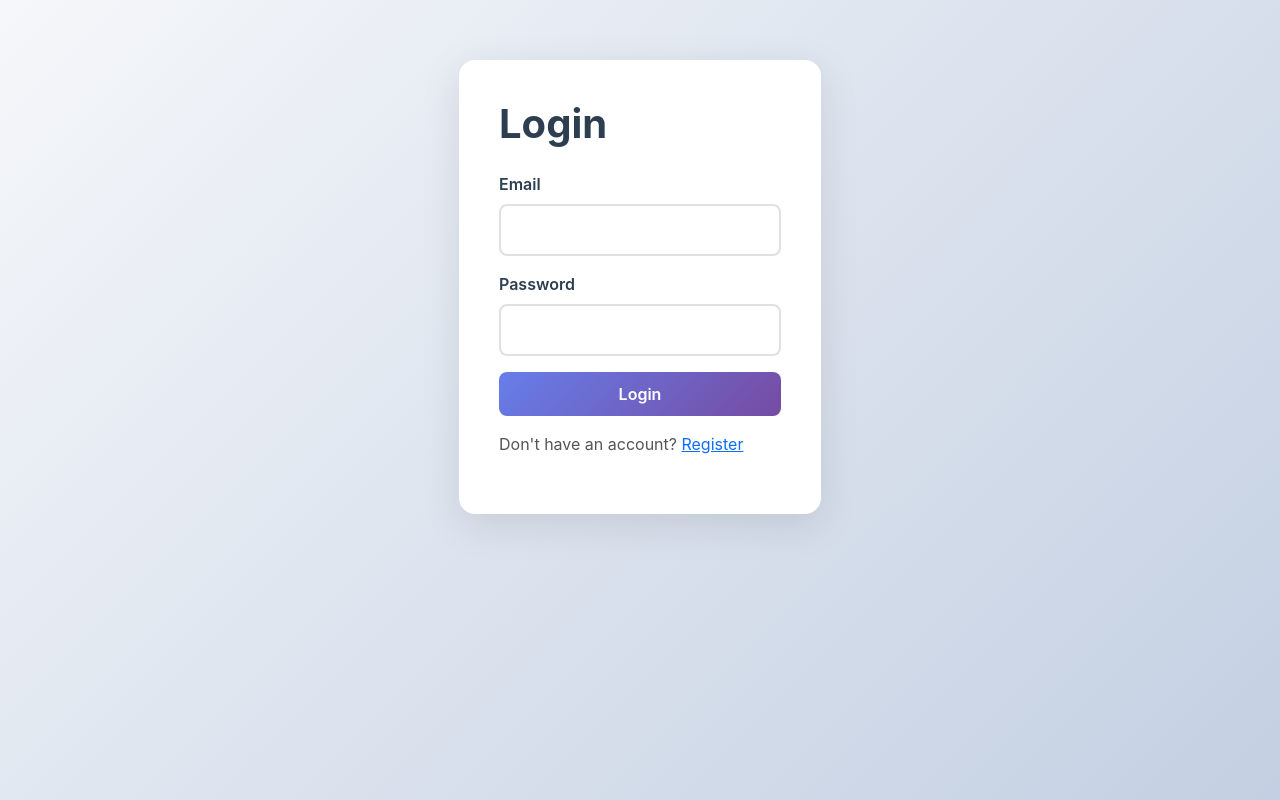
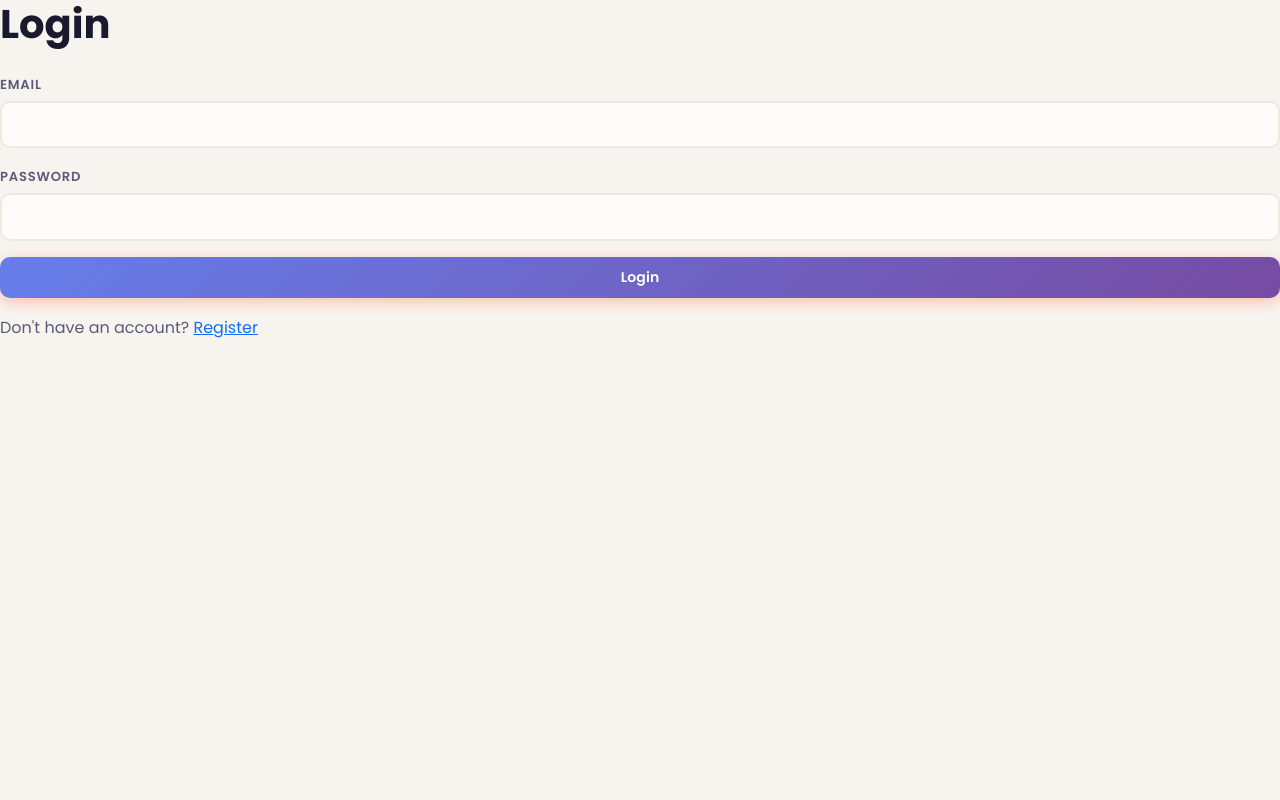
Before and after one commit to abhinanden9-ops/sprint1-backend, a React (Create React App) app in the folder Frontend-UI/: page /login in a window 1280 px wide. Built offline with nearby package versions, Linux system fonts and the light colour scheme; no server answers.

Commit message:
redesign global styles and add Poppins font

```diff
--- a/Frontend-UI/public/index.html
+++ b/Frontend-UI/public/index.html
@@ -3,8 +3,11 @@
   <head>
     <meta charset="utf-8" />
     <meta name="viewport" content="width=device-width, initial-scale=1" />
-    <meta name="theme-color" content="#000000" />
-    <meta name="description" content="QuickCook Recipe Management App" />
+    <meta name="theme-color" content="#FF6535" />
+    <meta name="description" content="QuickCook — Your personal recipe manager" />
+    <link rel="preconnect" href="https://fonts.googleapis.com" />
+    <link rel="preconnect" href="https://fonts.gstatic.com" crossorigin />
+    <link href="https://fonts.googleapis.com/css2?family=Poppins:wght@400;500;600;700;800&display=swap" rel="stylesheet" />
     <title>QuickCook</title>
   </head>
   <body>
--- a/Frontend-UI/src/App.css
+++ b/Frontend-UI/src/App.css
@@ -1,60 +1,83 @@
-:root {
-  --primary-color: #ff6b6b;
-  --secondary-color: #4ecdc4;
-  --dark-color: #2c3e50;
-  --light-color: #ecf0f1;
-  --text-color: #34495e;
-}
-
 .App {
   min-height: 100vh;
   display: flex;
   flex-direction: column;
-  background: linear-gradient(135deg, #f5f7fa 0%, #c3cfe2 100%);
-}
-
-.App-header {
-  background: linear-gradient(135deg, #667eea 0%, #764ba2 100%);
-  padding: 20px;
-  color: white;
-  box-shadow: 0 4px 15px rgba(0, 0, 0, 0.1);
+  background-color: var(--bg);
 }
 
 .App-main {
   flex: 1;
-  padding: 40px 20px;
+  padding: 40px 20px 60px;
 }
 
-.auth-container {
-  max-width: 500px;
-  margin: 60px auto;
-  padding: 40px;
-  background: white;
-  border-radius: 16px;
-  box-shadow: 0 10px 40px rgba(0, 0, 0, 0.1);
-  animation: slideIn 0.4s ease-out;
+/* ── Auth pages ──────────────────────────────── */
+.auth-wrapper {
+  min-height: 100vh;
+  display: flex;
+  align-items: center;
+  justify-content: center;
+  background: linear-gradient(145deg, #1C1C2E 0%, #2D2D44 60%, #FF6535 200%);
+  padding: 24px;
 }
 
-.recipe-card {
-  transition: all 0.3s cubic-bezier(0.4, 0, 0.2, 1);
-  border-radius: 12px;
+.auth-card {
+  width: 100%;
+  max-width: 440px;
+  background: var(--bg-card);
+  border-radius: var(--radius);
+  box-shadow: var(--shadow-lg);
   overflow: hidden;
-  background: white;
-  border: none;
+  animation: slideUp 0.4s cubic-bezier(0.16, 1, 0.3, 1);
 }
 
-.recipe-card:hover {
-  transform: translateY(-8px);
-  box-shadow: 0 15px 35px rgba(0, 0, 0, 0.15);
+.auth-header {
+  background: linear-gradient(135deg, var(--primary) 0%, var(--primary-dark) 100%);
+  padding: 36px 40px 28px;
+  text-align: center;
+  color: #fff;
 }
 
-@keyframes slideIn {
-  from {
-    opacity: 0;
-    transform: translateY(20px);
-  }
-  to {
-    opacity: 1;
-    transform: translateY(0);
-  }
+.auth-header .brand {
+  font-size: 1.6rem;
+  font-weight: 800;
+  letter-spacing: -0.5px;
+  margin-bottom: 4px;
 }
+
+.auth-header .subtitle {
+  font-size: 0.875rem;
+  opacity: 0.85;
+  font-weight: 400;
+}
+
+.auth-body {
+  padding: 36px 40px 40px;
+}
+
+.auth-body h2 {
+  font-size: 1.4rem;
+  margin-bottom: 24px;
+  color: var(--text-dark);
+}
+
+.auth-footer {
+  padding: 0 40px 32px;
+  text-align: center;
+  font-size: 0.875rem;
+  color: var(--text-mid);
+}
+
+.auth-footer a {
+  color: var(--primary);
+  font-weight: 600;
+  text-decoration: none;
+}
+
+.auth-footer a:hover {
+  text-decoration: underline;
+}
+
+@keyframes slideUp {
+  from { opacity: 0; transform: translateY(24px); }
+  to   { opacity: 1; transform: translateY(0); }
+}
--- a/Frontend-UI/src/index.css
+++ b/Frontend-UI/src/index.css
@@ -1,3 +1,28 @@
+@import url('https://fonts.googleapis.com/css2?family=Poppins:wght@400;500;600;700;800&display=swap');
+
+:root {
+  --primary: #FF6535;
+  --primary-dark: #E54D1E;
+  --primary-light: #FF8560;
+  --bg: #F7F4EF;
+  --bg-card: #FFFFFF;
+  --nav-bg: #1C1C2E;
+  --text-dark: #1A1A2E;
+  --text-mid: #5A5A7A;
+  --text-light: #9090AA;
+  --border: #EDE9E3;
+  --success: #27AE60;
+  --danger: #E74C3C;
+  --warning: #F39C12;
+  --info: #2980B9;
+  --shadow-sm: 0 2px 12px rgba(0, 0, 0, 0.06);
+  --shadow-md: 0 6px 28px rgba(0, 0, 0, 0.09);
+  --shadow-lg: 0 14px 48px rgba(0, 0, 0, 0.13);
+  --radius: 16px;
+  --radius-sm: 10px;
+  --radius-xs: 6px;
+}
+
 * {
   margin: 0;
   padding: 0;
@@ -5,113 +30,222 @@
 }
 
 body {
-  margin: 0;
-  font-family: -apple-system, BlinkMacSystemFont, 'Segoe UI', 'Roboto', 'Oxygen',
-    'Ubuntu', 'Cantarell', 'Fira Sans', 'Droid Sans', 'Helvetica Neue',
-    sans-serif;
+  font-family: 'Poppins', -apple-system, BlinkMacSystemFont, sans-serif;
+  background-color: var(--bg);
+  color: var(--text-dark);
   -webkit-font-smoothing: antialiased;
   -moz-osx-font-smoothing: grayscale;
-  background: linear-gradient(135deg, #f5f7fa 0%, #c3cfe2 100%);
-  color: #34495e;
-}
-
-code {
-  font-family: 'Courier New', Courier, monospace;
-  background: #f4f4f4;
-  padding: 2px 6px;
-  border-radius: 4px;
-}
-
-.container {
-  max-width: 1200px;
-  margin: 0 auto;
 }
 
 h1, h2, h3, h4, h5, h6 {
-  color: #2c3e50;
   font-weight: 700;
+  color: var(--text-dark);
+  line-height: 1.2;
 }
 
 p {
-  line-height: 1.6;
-  color: #555;
+  line-height: 1.7;
+  color: var(--text-mid);
 }
 
-.alert {
-  border-radius: 10px;
+/* ── Buttons ─────────────────────────────────── */
+.btn {
+  font-family: 'Poppins', sans-serif;
+  font-weight: 600;
+  font-size: 0.875rem;
+  border-radius: var(--radius-sm);
+  padding: 10px 22px;
   border: none;
-  padding: 15px 20px;
-  font-weight: 500;
-}
-
-.alert-danger {
-  background: linear-gradient(135deg, #ff6b6b 0%, #ff5252 100%);
-  color: white;
-  box-shadow: 0 4px 15px rgba(255, 107, 107, 0.3);
-}
-
-.alert-info {
-  background: linear-gradient(135deg, #667eea 0%, #764ba2 100%);
-  color: white;
-  box-shadow: 0 4px 15px rgba(102, 126, 234, 0.3);
-}
-
-.form-control {
-  border-radius: 8px;
-  border: 2px solid #e0e0e0;
-  padding: 12px 15px;
-  font-size: 1rem;
-  transition: all 0.3s ease;
-}
-
-.form-control:focus {
-  border-color: #667eea;
-  box-shadow: 0 0 0 3px rgba(102, 126, 234, 0.1);
-  outline: none;
-}
-
-.form-label {
-  font-weight: 600;
-  color: #2c3e50;
-  margin-bottom: 8px;
-}
-
-.btn {
-  border-radius: 8px;
-  font-weight: 600;
-  padding: 10px 20px;
-  border: none;
-  transition: all 0.3s ease;
+  cursor: pointer;
+  transition: all 0.22s ease;
+  letter-spacing: 0.01em;
 }
 
 .btn:hover {
   transform: translateY(-2px);
 }
 
-.card {
-  border: none;
-  border-radius: 12px;
-  box-shadow: 0 5px 20px rgba(0, 0, 0, 0.08);
-  transition: all 0.3s ease;
+.btn:active {
+  transform: translateY(0);
 }
 
-.card:hover {
-  box-shadow: 0 10px 30px rgba(0, 0, 0, 0.15);
+.btn-primary {
+  background: var(--primary) !important;
+  color: #fff !important;
+  border: none !important;
+  box-shadow: 0 4px 14px rgba(255, 101, 53, 0.35);
 }
 
+.btn-primary:hover {
+  background: var(--primary-dark) !important;
+  box-shadow: 0 6px 20px rgba(255, 101, 53, 0.45);
+}
+
+.btn-danger {
+  background: var(--danger) !important;
+  color: #fff !important;
+  border: none !important;
+  box-shadow: 0 4px 14px rgba(231, 76, 60, 0.3);
+}
+
+.btn-danger:hover {
+  background: #c0392b !important;
+}
+
+.btn-success {
+  background: var(--success) !important;
+  color: #fff !important;
+  border: none !important;
+  box-shadow: 0 4px 14px rgba(39, 174, 96, 0.3);
+}
+
+.btn-success:hover {
+  background: #219a52 !important;
+}
+
+.btn-warning {
+  background: var(--warning) !important;
+  color: #fff !important;
+  border: none !important;
+}
+
+.btn-warning:hover {
+  background: #d68910 !important;
+}
+
+.btn-secondary {
+  background: #EDEAF5 !important;
+  color: var(--text-mid) !important;
+  border: none !important;
+}
+
+.btn-secondary:hover {
+  background: #D9D4EE !important;
+  color: var(--text-dark) !important;
+}
+
+.btn-outline-light {
+  border: 2px solid rgba(255,255,255,0.6) !important;
+  color: #fff !important;
+  background: transparent !important;
+  font-weight: 600;
+}
+
+.btn-outline-light:hover {
+  background: rgba(255,255,255,0.15) !important;
+  border-color: #fff !important;
+}
+
+/* ── Forms ───────────────────────────────────── */
+.form-control,
+.form-select {
+  font-family: 'Poppins', sans-serif;
+  border: 2px solid var(--border);
+  border-radius: var(--radius-sm);
+  padding: 11px 16px;
+  font-size: 0.9rem;
+  color: var(--text-dark);
+  background: #FDFCFB;
+  transition: border-color 0.2s, box-shadow 0.2s;
+}
+
+.form-control:focus {
+  border-color: var(--primary);
+  box-shadow: 0 0 0 3px rgba(255, 101, 53, 0.12);
+  outline: none;
+  background: #fff;
+}
+
+.form-label {
+  font-weight: 600;
+  font-size: 0.82rem;
+  color: var(--text-mid);
+  text-transform: uppercase;
+  letter-spacing: 0.06em;
+  margin-bottom: 6px;
+}
+
+/* ── Cards ───────────────────────────────────── */
+.card {
+  background: var(--bg-card);
+  border: 1px solid var(--border) !important;
+  border-radius: var(--radius) !important;
+  box-shadow: var(--shadow-sm);
+  transition: box-shadow 0.25s ease, transform 0.25s ease;
+}
+
+/* ── Alerts ──────────────────────────────────── */
+.alert {
+  font-family: 'Poppins', sans-serif;
+  font-size: 0.875rem;
+  font-weight: 500;
+  border: none;
+  border-radius: var(--radius-sm);
+  padding: 14px 18px;
+}
+
+.alert-danger {
+  background: #FEF0EE;
+  color: #C0392B;
+  border-left: 4px solid var(--danger) !important;
+}
+
+.alert-success {
+  background: #EAFAF1;
+  color: #1E8449;
+  border-left: 4px solid var(--success) !important;
+}
+
+.alert-info {
+  background: #EBF5FB;
+  color: #1A6089;
+  border-left: 4px solid var(--info) !important;
+}
+
+.btn-close {
+  filter: none;
+  opacity: 0.5;
+}
+
+.btn-close:hover {
+  opacity: 1;
+}
+
+/* ── List group ──────────────────────────────── */
 .list-group-item {
-  border: 1px solid #e0e0e0;
-  border-radius: 8px;
-  padding: 15px;
-  margin-bottom: 10px;
-  transition: all 0.3s ease;
+  border: 1px solid var(--border) !important;
+  border-radius: var(--radius-sm) !important;
+  padding: 14px 18px;
+  margin-bottom: 8px;
+  background: var(--bg-card);
+  font-size: 0.9rem;
+  transition: background 0.18s;
+}
+
+.list-group-item:last-child {
+  margin-bottom: 0;
 }
 
 .list-group-item:hover {
-  background-color: #f8f9fa;
-  transform: translateX(5px);
+  background: #FDFAF6;
 }
 
-::placeholder {
-  color: #bdc3c7;
+/* ── Badge ───────────────────────────────────── */
+.badge {
+  font-family: 'Poppins', sans-serif;
+  font-weight: 600;
+  font-size: 0.72rem;
+  letter-spacing: 0.04em;
+  padding: 5px 12px;
+  border-radius: 50px;
 }
+
+.bg-primary {
+  background: var(--primary) !important;
+}
+
+/* ── Scrollbar ───────────────────────────────── */
+::-webkit-scrollbar { width: 6px; }
+::-webkit-scrollbar-track { background: var(--bg); }
+::-webkit-scrollbar-thumb { background: var(--border); border-radius: 3px; }
+::-webkit-scrollbar-thumb:hover { background: var(--text-light); }
```
